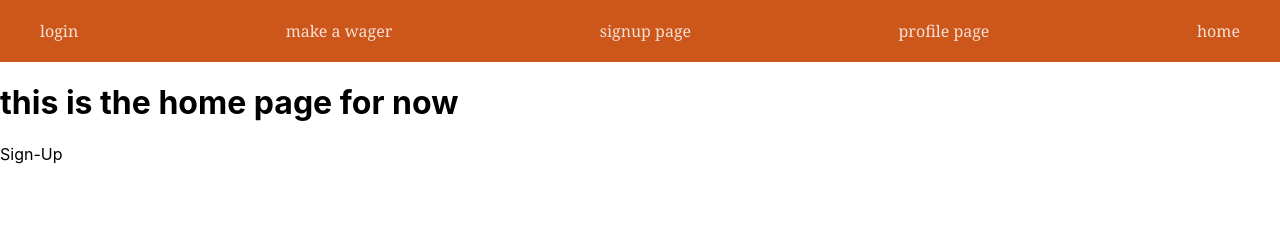
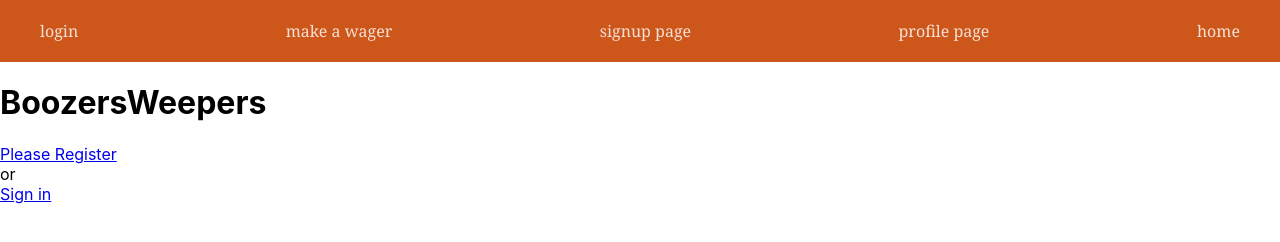
Before and after one commit to Catherine-Russell/BoozersWeepers, a React app in the folder frontend/: page / in a window 1280 px wide. Built offline with nearby package versions, Linux system fonts and the light colour scheme.

Commit message:
Modifies ReactApp Name

```diff
--- a/frontend/public/index.html
+++ b/frontend/public/index.html
@@ -24,7 +24,7 @@
       work correctly both with client-side routing and a non-root public URL.
       Learn how to configure a non-root public URL by running `npm run build`.
     -->
-    <title>React App</title>
+    <title>Boozers Weepers</title>
   </head>
   <body>
     <noscript>You need to enable JavaScript to run this app.</noscript>
--- a/frontend/src/components/home/Home.js
+++ b/frontend/src/components/home/Home.js
@@ -6,9 +6,12 @@ const Home = ({ navigate }) => {
     <div>
       <NavBar/>
 
-<h1>this is the home page for now</h1>
-    Sign-Up
-    </div>
+<h1>BoozersWeepers</h1>
+  <a href='/register'>Please Register</a><br/>
+  or <br/>
+  <a href='/login'>Sign in</a>
+
+  </div>
   )
 }
 
```
